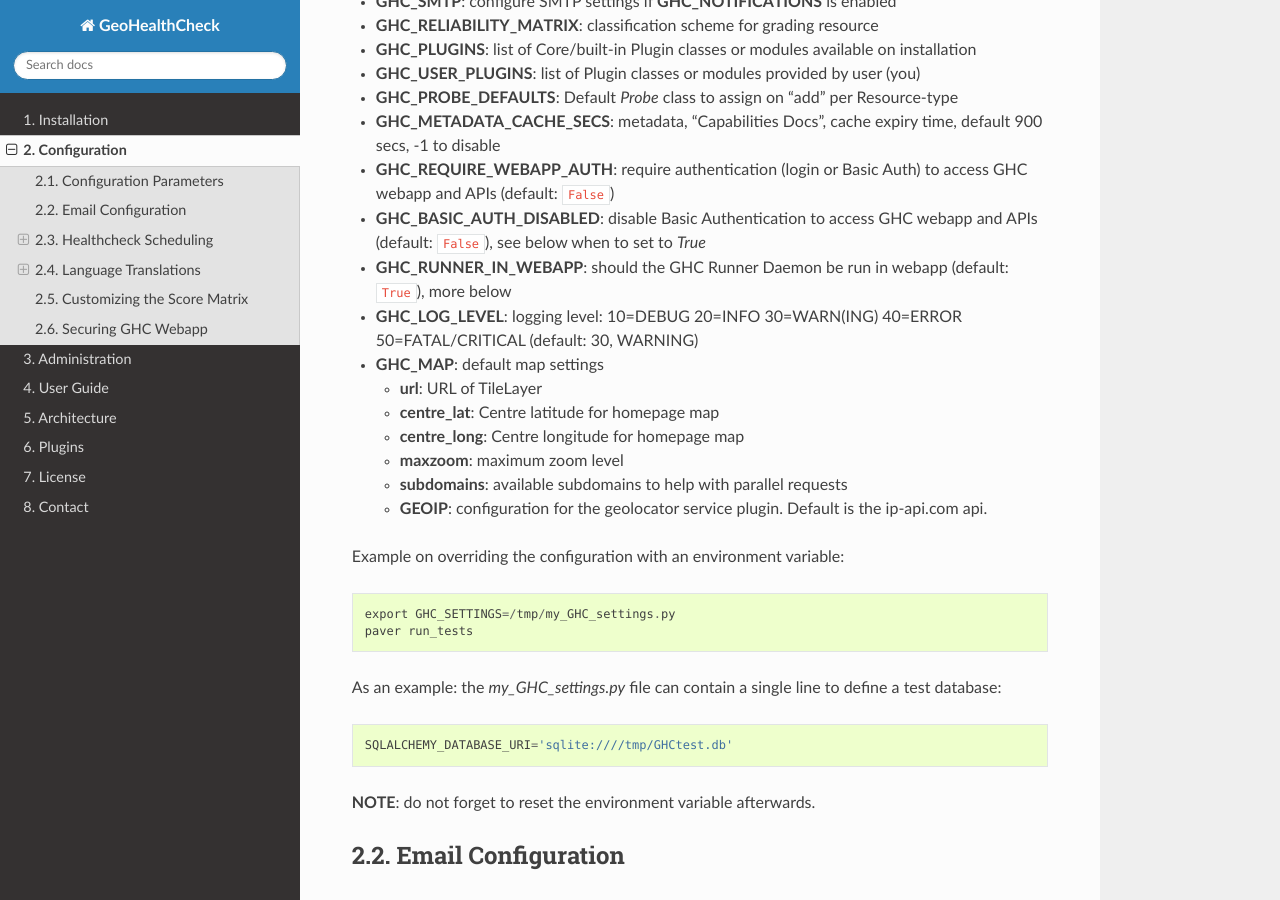
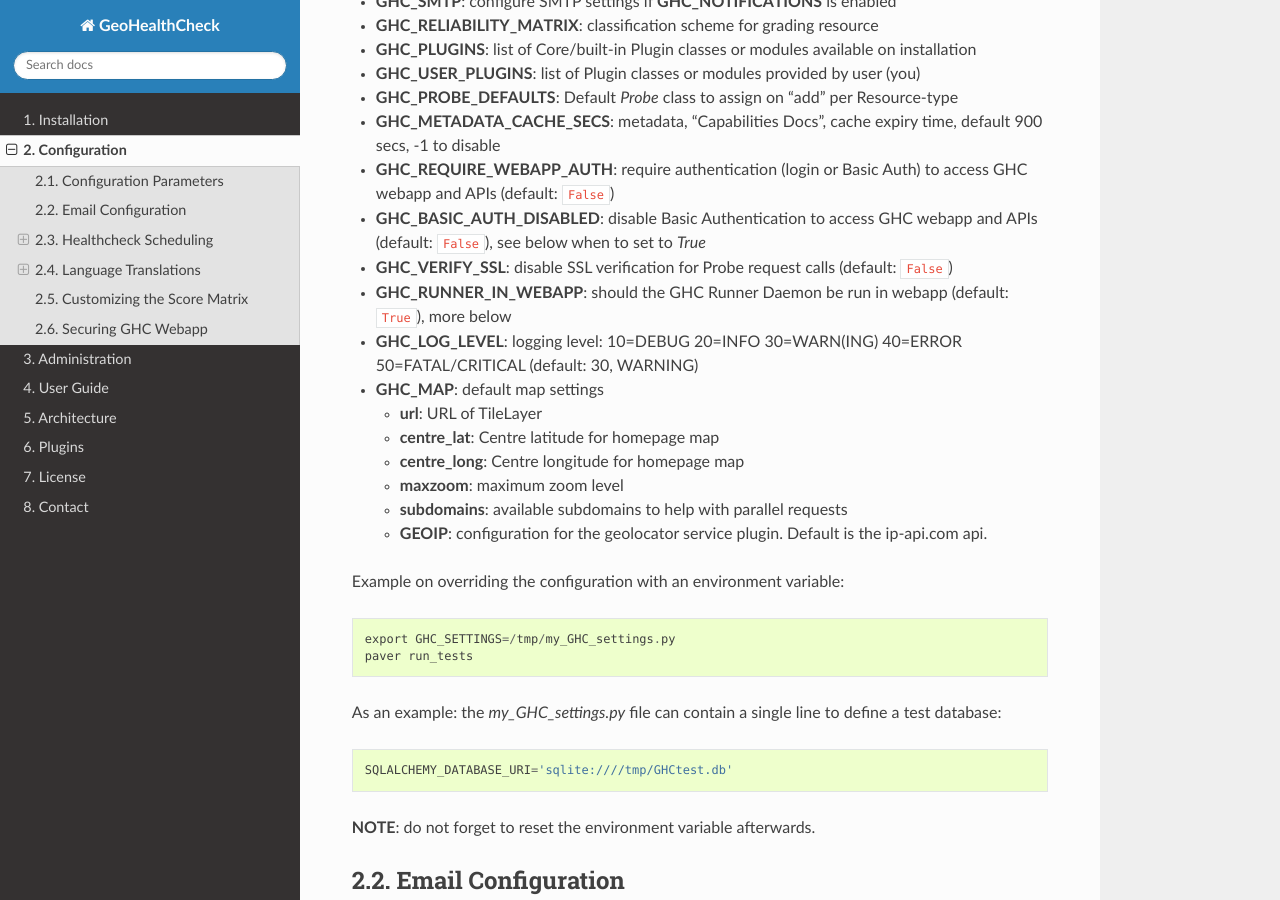
Before and after one commit to geopython/GeoHealthCheck, a Sphinx documentation site: the page built from docs/config.rst, in a window 1280 px wide and 900 px high, scrolled down 1076 px. Built offline with Sphinx 7.4.7 and the Read the Docs theme 2.0.0, drawn with Linux system fonts in a browser that asks for light colours.

Commit message:
add GHC_VERIFY_SSL parameter to the documentation

```diff
--- a/docs/config.rst
+++ b/docs/config.rst
@@ -36,6 +36,7 @@ The configuration options are:
 - **GHC_METADATA_CACHE_SECS**: metadata, "Capabilities Docs", cache expiry time, default 900 secs, -1 to disable
 - **GHC_REQUIRE_WEBAPP_AUTH**: require authentication (login or Basic Auth) to access GHC webapp and APIs (default: ``False``)
 - **GHC_BASIC_AUTH_DISABLED**: disable Basic Authentication to access GHC webapp and APIs (default: ``False``), see below when to set to `True`
+- **GHC_VERIFY_SSL**: disable SSL verification for Probe request calls (default: ``False``)
 - **GHC_RUNNER_IN_WEBAPP**: should the GHC Runner Daemon be run in webapp (default: ``True``), more below
 - **GHC_LOG_LEVEL**: logging level: 10=DEBUG 20=INFO 30=WARN(ING) 40=ERROR 50=FATAL/CRITICAL (default: 30, WARNING)
 - **GHC_MAP**: default map settings
```
